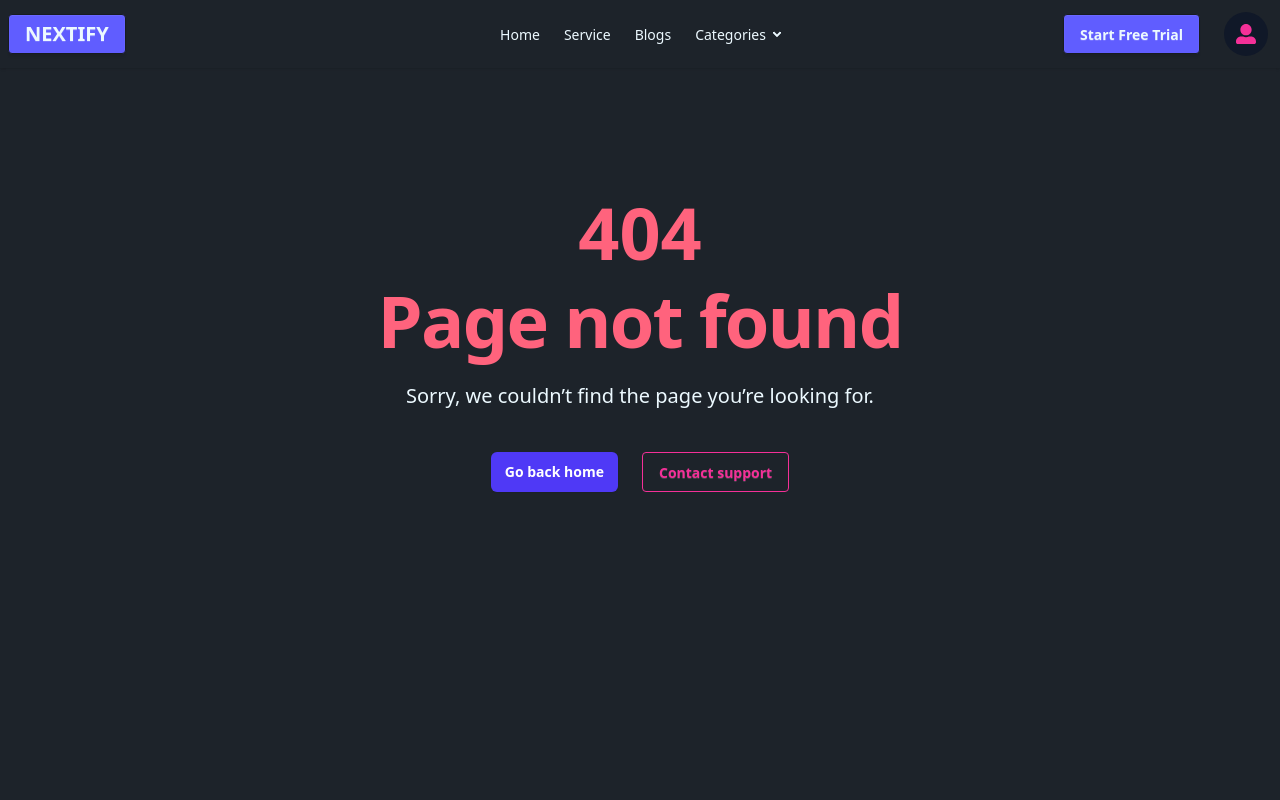
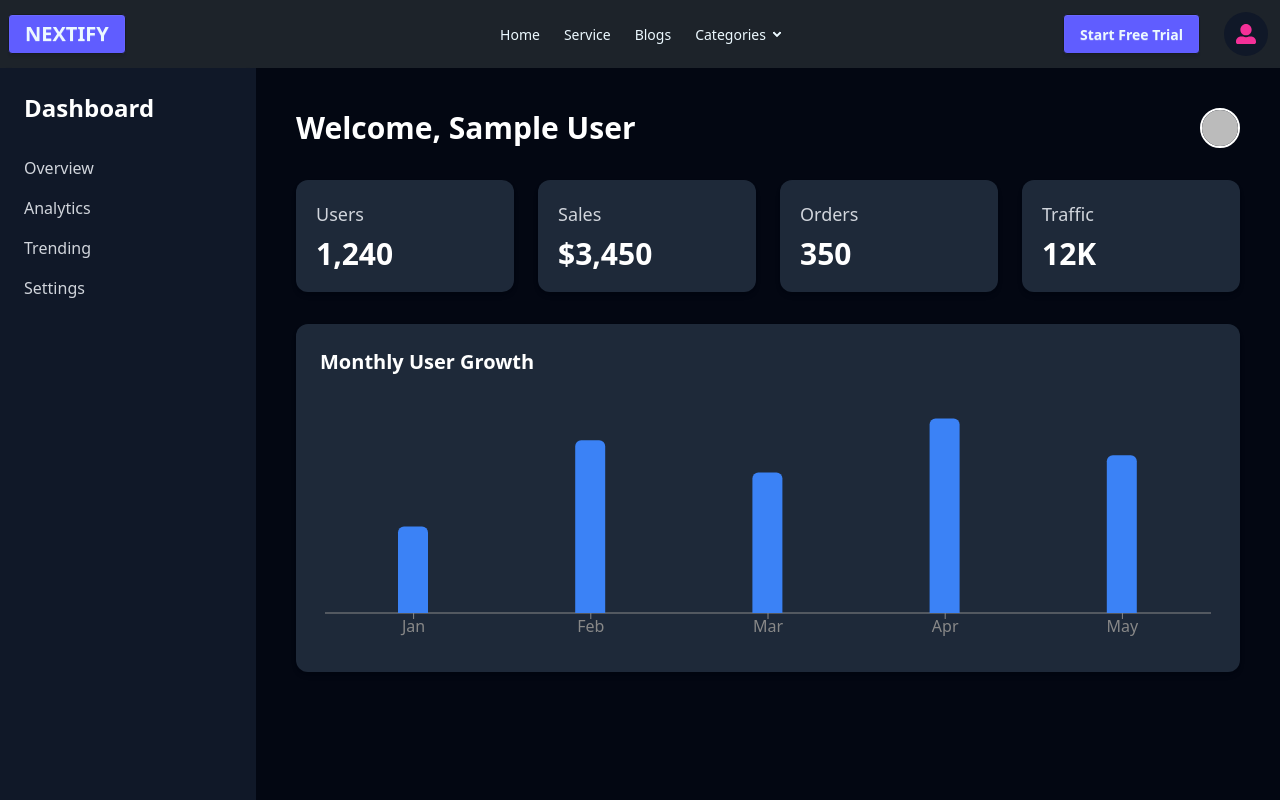
Before and after one commit to rubaiiyat/Nextify-Agency, a React (Vite) app: page /dashboard in a window 1280 px wide. Shown: the top 800 px of the page. Built offline with nearby package versions, Linux system fonts and the light colour scheme; no server answers; sample sign-in values are in the browser's storage.

Commit message:
add private route

```diff
--- a/package.json
+++ b/package.json
@@ -17,6 +17,7 @@
     "react-hook-form": "^7.56.1",
     "react-icons": "^5.5.0",
     "react-router": "^7.5.2",
+    "recharts": "^2.15.3",
     "sweetalert2": "^11.21.0",
     "tailwindcss": "^4.1.4"
   },
--- /dev/null
+++ b/src/Pages/Dashboard/Dashboard.jsx
@@ -0,0 +1,94 @@
+import React from "react";
+import { BarChart, Bar, XAxis, Tooltip, ResponsiveContainer } from "recharts";
+import { useAuth } from "../../Context/AuthProvider";
+
+const data = [
+  { name: "Jan", users: 400 },
+  { name: "Feb", users: 800 },
+  { name: "Mar", users: 650 },
+  { name: "Apr", users: 900 },
+  { name: "May", users: 730 },
+];
+
+const Dashboard = () => {
+  const { user } = useAuth();
+
+  return (
+    <div className="min-h-screen bg-gray-950 text-white flex flex-col md:flex-row font-sans">
+      {/* Sidebar */}
+      <aside className="w-full md:w-64 bg-gray-900 p-6 md:min-h-screen shadow-md">
+        <h2 className="text-2xl font-bold mb-8">Dashboard</h2>
+        <nav className="flex flex-col gap-4 text-gray-300">
+          <a href="#" className="hover:text-white transition">
+            Overview
+          </a>
+          <a href="#" className="hover:text-white transition">
+            Analytics
+          </a>
+          <a href="#" className="hover:text-white transition">
+            Trending
+          </a>
+          <a href="#" className="hover:text-white transition">
+            Settings
+          </a>
+        </nav>
+      </aside>
+
+      {/* Main content */}
+      <main className="flex-1 p-6 md:p-10 bg-gray-950 space-y-8">
+        {/* Top bar */}
+        <header className="flex justify-between items-center">
+          <h1 className="text-3xl font-bold">
+            Welcome, {user?.displayName || "User"}
+          </h1>
+          <img
+            src={user.photoURL}
+            alt="Profile"
+            className="w-10 h-10 rounded-full border-2 border-white"
+          />
+        </header>
+
+        {/* Statistic Cards */}
+        <section className="grid grid-cols-1 sm:grid-cols-2 xl:grid-cols-4 gap-6">
+          {[
+            { title: "Users", value: "1,240" },
+            { title: "Sales", value: "$3,450" },
+            { title: "Orders", value: "350" },
+            { title: "Traffic", value: "12K" },
+          ].map((card, i) => (
+            <div
+              key={i}
+              className="bg-gray-800 rounded-xl p-5 shadow-md hover:shadow-xl transition"
+            >
+              <h3 className="text-lg text-gray-300">{card.title}</h3>
+              <p className="text-3xl font-bold mt-2">{card.value}</p>
+            </div>
+          ))}
+        </section>
+
+        {/* Chart Section */}
+        <section className="bg-gray-800 rounded-xl p-6 shadow-md">
+          <h2 className="text-xl font-semibold mb-4">Monthly User Growth</h2>
+          <div className="h-64">
+            <ResponsiveContainer width="100%" height="100%">
+              <BarChart data={data}>
+                <XAxis dataKey="name" stroke="#888" />
+                <Tooltip
+                  contentStyle={{ backgroundColor: "#111", border: "none" }}
+                />
+                <Bar
+                  dataKey="users"
+                  fill="#3b82f6"
+                  radius={[6, 6, 0, 0]}
+                  barSize={30}
+                />
+              </BarChart>
+            </ResponsiveContainer>
+          </div>
+        </section>
+      </main>
+    </div>
+  );
+};
+
+export default Dashboard;
--- /dev/null
+++ b/src/Routes/PrivateRoutes.jsx
@@ -0,0 +1,10 @@
+import React from "react";
+import { useAuth } from "../Context/AuthProvider";
+import { Navigate } from "react-router";
+
+const PrivateRoutes = ({ children }) => {
+  const { user } = useAuth();
+  return user ? children : <Navigate to={"/login"} />;
+};
+
+export default PrivateRoutes;
--- a/src/main.jsx
+++ b/src/main.jsx
@@ -12,6 +12,8 @@ import Services from "./Pages/Home/Services.jsx";
 import Login from "./Components/Login.jsx";
 import Register from "./Components/Register.jsx";
 import AuthProvider from "./Context/AuthProvider.jsx";
+import PrivateRoutes from "./Routes/PrivateRoutes.jsx";
+import Dashboard from "./Pages/Dashboard/Dashboard.jsx";
 createRoot(document.getElementById("root")).render(
   <StrictMode>
     <AuthProvider>
@@ -26,6 +28,15 @@ createRoot(document.getElementById("root")).render(
             <Route path="/login" element={<Login />} />
             <Route path="/register" element={<Register />} />
             <Route path="*" element={<ErrorPage />} />
+
+            <Route
+              path="/dashboard"
+              element={
+                <PrivateRoutes>
+                  <Dashboard></Dashboard>
+                </PrivateRoutes>
+              }
+            />
           </Route>
         </Routes>
       </BrowserRouter>
```
Also changed, not shown: 1 other file (tests, documents, lock files or other folders).
